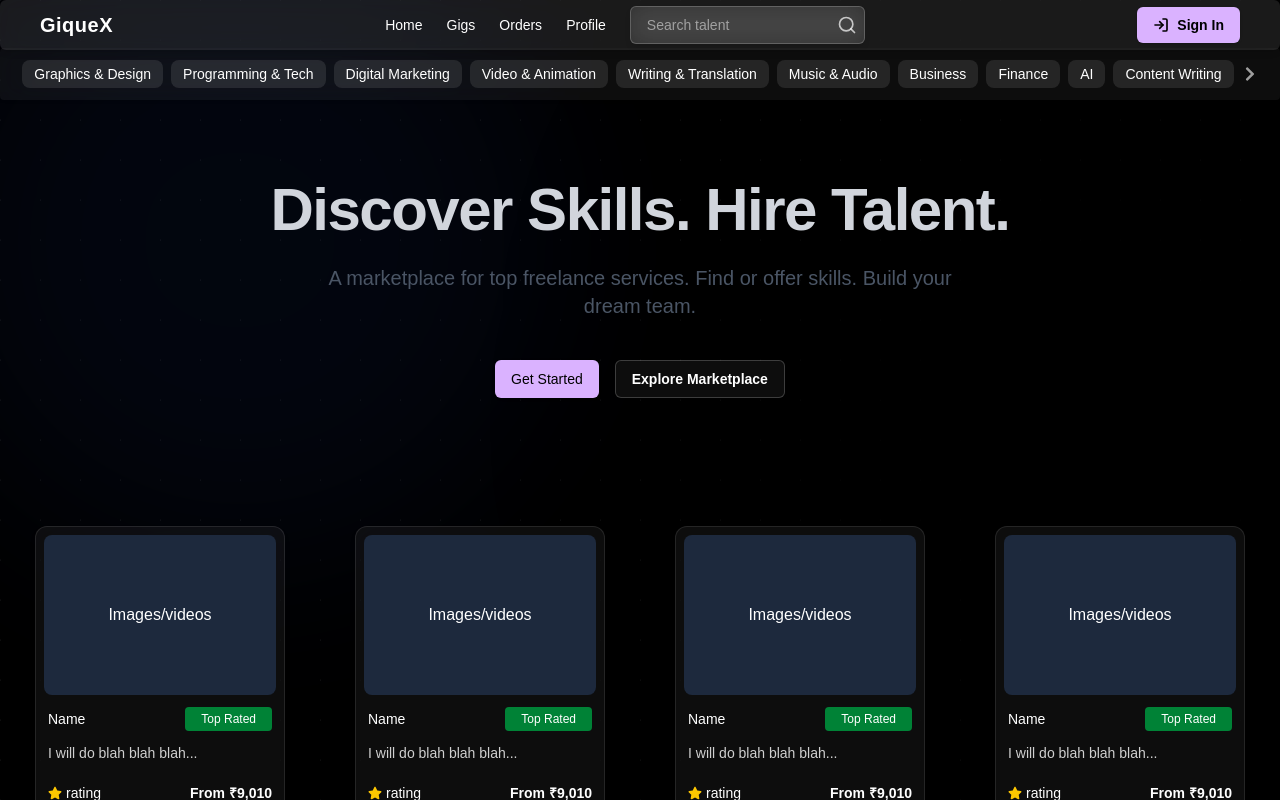
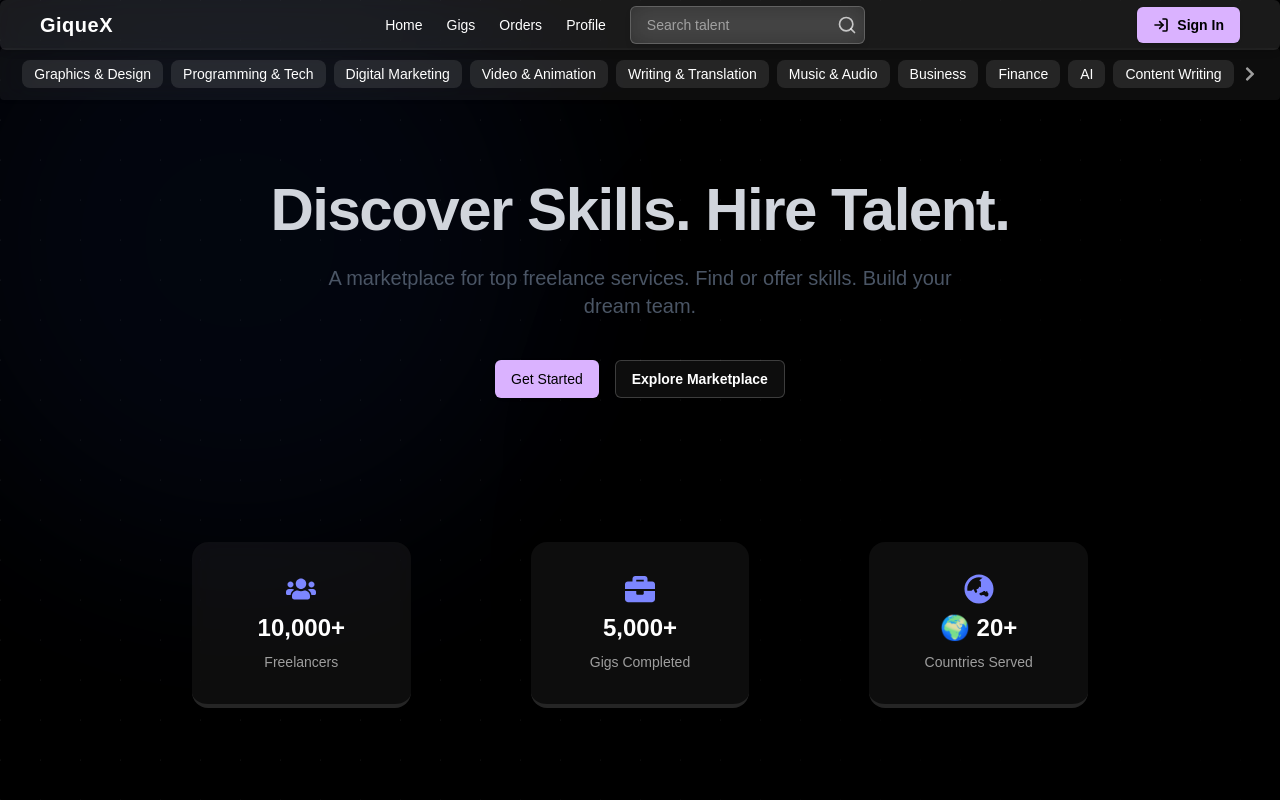
Before and after one commit to Sukhwinder-i0/GiqueX, a Next.js app in the folder client/: page / in a window 1280 px wide. Shown: the top 800 px of the page. Built offline with nearby package versions, Linux system fonts and the light colour scheme.

Commit message:
feat: stats

```diff
--- a/client/src/app/page.tsx
+++ b/client/src/app/page.tsx
@@ -1,6 +1,7 @@
 import BackgroundLayout from '@/components/BackgroundLayout'
 import HeroSection from '@/components/Hero'
 import Navbar from '@/components/Navbar'
+import Stats from '@/components/Stats'
 import CategoryNav from '@/components/ui/CategoryNav'
 import GigsCard from '@/components/ui/GigsCard'
 import React from 'react'
@@ -12,6 +13,7 @@ const page = () => {
       <Navbar />
       <CategoryNav />
       <HeroSection />
+      <Stats />
       <div className='w-full flex justify-around items-center'>
       <GigsCard />
       <GigsCard />
--- /dev/null
+++ b/client/src/components/Stats.tsx
@@ -0,0 +1,55 @@
+'use client'
+
+import { useEffect, useState } from 'react'
+import { FaUsers, FaBriefcase, FaGlobeAsia } from 'react-icons/fa'
+
+const stats = [
+  { icon: <FaUsers />, label: 'Freelancers', value: 10000 },
+  { icon: <FaBriefcase />, label: 'Gigs Completed', value: 5000 },
+  { icon: <FaGlobeAsia />, label: 'Countries Served', value: 20 },
+]
+
+const Stats = () => {
+  const [counts, setCounts] = useState(stats.map(() => 0))
+
+  useEffect(() => {
+    const duration = 2000 // in ms
+    const steps = 60
+    const interval = duration / steps
+
+    const timers = stats.map((stat, index) => {
+      const increment = stat.value / steps
+      let current = 0
+      return setInterval(() => {
+        current += increment
+        setCounts((prev) => {
+          const updated = [...prev]
+          updated[index] = Math.min(Math.floor(current), stat.value)
+          return updated
+        })
+      }, interval)
+    })
+
+    return () => timers.forEach(clearInterval)
+  }, [])
+
+  return (
+    <section className="w-full py-4 mb-30 px-6 flex flex-col items-center justify-center ">
+      <div className="grid grid-cols-1 md:grid-cols-3 gap-30 text-white max-w-4xl w-full text-center">
+        {stats.map((stat, i) => (
+          <div key={i} className="flex rounded-2xl p-8 flex-col items-center gap-2 bg-white/5 backdrop-blur-md border-b-4 border-white/10">
+            <div className="text-3xl text-indigo-400">{stat.icon}</div>
+            <div className="text-2xl font-bold">
+              {stat.label === 'Countries Served'
+                ? `🌍 ${counts[i]}+`
+                : `${counts[i].toLocaleString()}+`}
+            </div>
+            <p className="text-sm text-white/60">{stat.label}</p>
+          </div>
+        ))}
+      </div>
+    </section>
+  )
+}
+
+export default Stats
```
